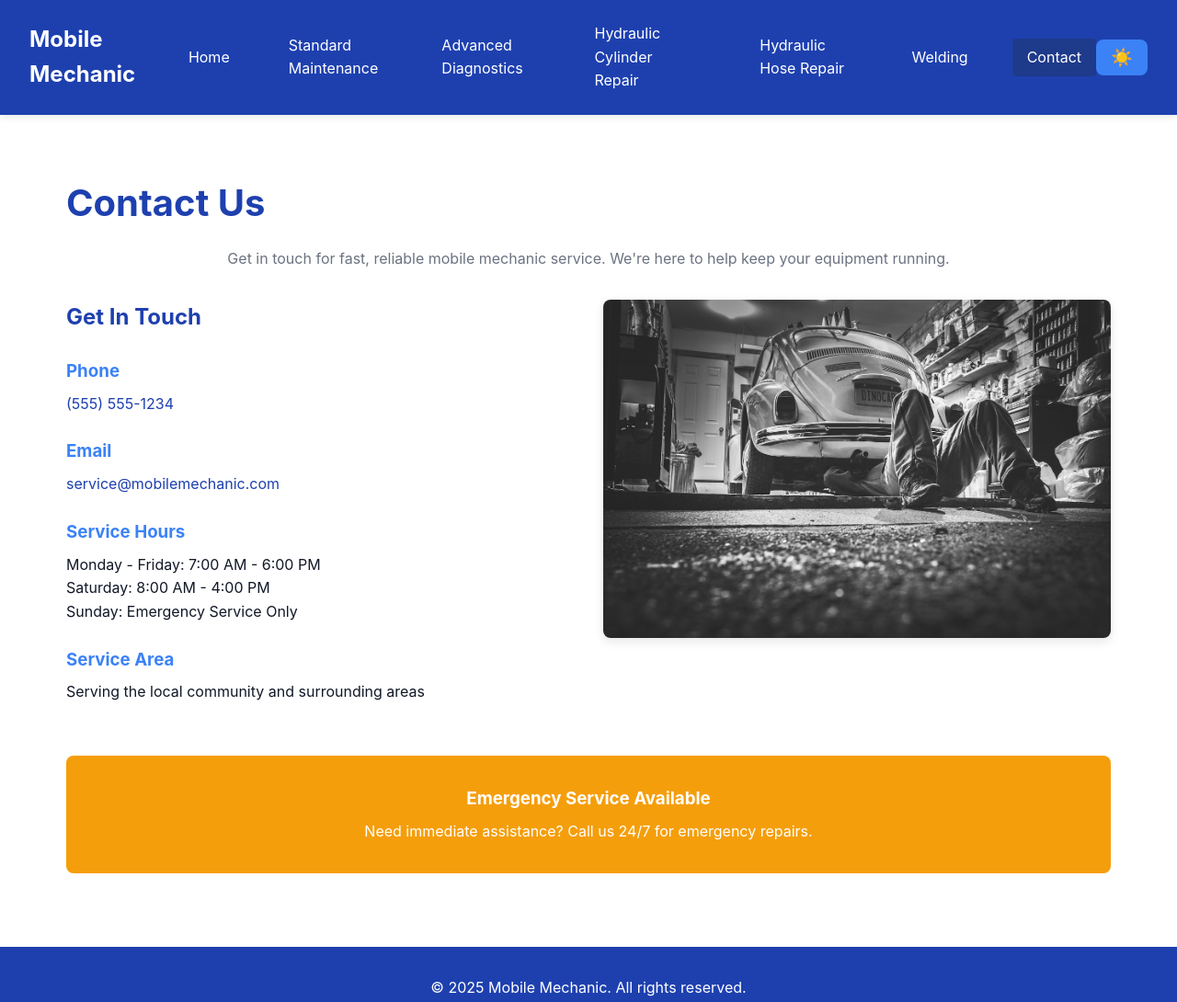
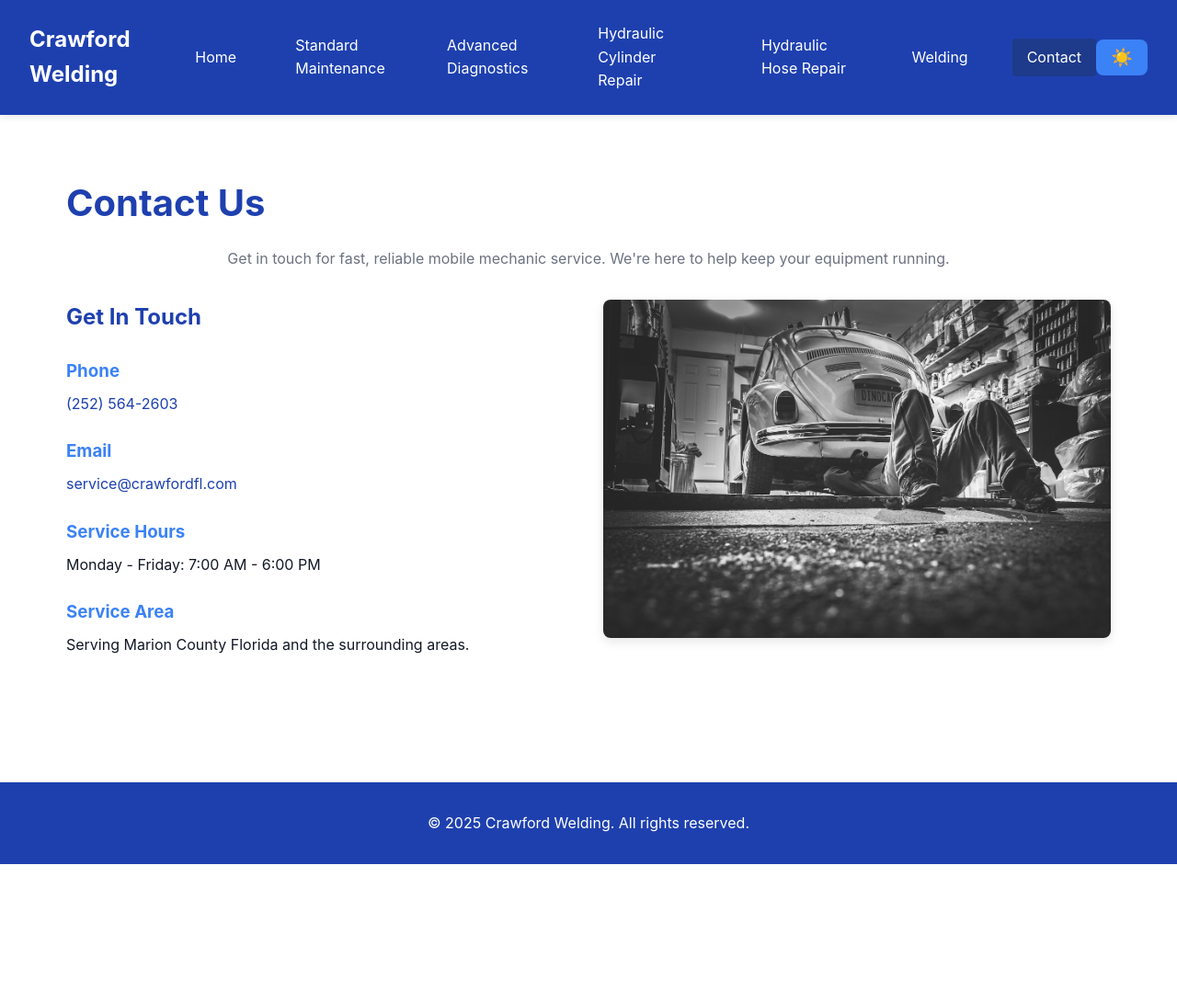
Before and after one commit to pogopolice/MobileMechanicCDK, a website: page website/contact.html in a window 1280 px wide. Shown: the whole page at 92% size. After the commit the page ends 940 px from the top, so only its background shows below. Drawn offline with Linux system fonts and the light colour scheme.

Commit message:
Web page content
use correct business name

use correct contact information

```diff
--- a/website/contact.html
+++ b/website/contact.html
@@ -3,13 +3,13 @@
 <head>
     <meta charset="UTF-8">
     <meta name="viewport" content="width=device-width, initial-scale=1.0">
-    <title>Contact Us - Mobile Mechanic</title>
+    <title>Contact Us - Crawford Welding</title>
     <link rel="stylesheet" href="assets/styles.css">
 </head>
 <body>
     <header>
         <nav class="navbar">
-            <div class="nav-brand">Mobile Mechanic</div>
+            <div class="nav-brand">Crawford Welding</div>
             <button class="hamburger" id="hamburger" aria-label="Toggle menu">
                 <span></span>
                 <span></span>
@@ -40,21 +40,19 @@
                     <h2>Get In Touch</h2>
                     <div class="contact-item">
                         <h3>Phone</h3>
-                        <p><a href="tel:+15555551234">(555) 555-1234</a></p>
+                        <p><a href="tel:+12525642603">(252) 564-2603</a></p>
                     </div>
                     <div class="contact-item">
                         <h3>Email</h3>
-                        <p><a href="mailto:service@mobilemechanic.com">service@mobilemechanic.com</a></p>
+                        <p><a href="mailto:service@crawfordfl.com">service@crawfordfl.com</a></p>
                     </div>
                     <div class="contact-item">
                         <h3>Service Hours</h3>
                         <p>Monday - Friday: 7:00 AM - 6:00 PM</p>
-                        <p>Saturday: 8:00 AM - 4:00 PM</p>
-                        <p>Sunday: Emergency Service Only</p>
                     </div>
                     <div class="contact-item">
                         <h3>Service Area</h3>
-                        <p>Serving the local community and surrounding areas</p>
+                        <p>Serving Marion County Florida and the surrounding areas.</p>
                     </div>
                 </div>
 
@@ -62,16 +60,17 @@
                     <img src="images/contact.jpg" alt="Contact mobile mechanic service">
                 </div>
             </div>
-
-            <div class="emergency-notice">
+<!--
+               <div class="emergency-notice">
                 <h3>Emergency Service Available</h3>
                 <p>Need immediate assistance? Call us 24/7 for emergency repairs.</p>
-            </div>
+               </div>
+//-->
         </section>
     </main>
 
     <footer>
-        <p>&copy; 2025 Mobile Mechanic. All rights reserved.</p>
+        <p>&copy; 2025 Crawford Welding. All rights reserved.</p>
     </footer>
 
     <script src="assets/script.js"></script>
```
Also changed, not shown: website/diagnostics.html (+3 -3 lines), website/hydraulic-cylinder.html (+3 -3 lines), website/hydraulic-hose.html (+3 -3 lines), website/index.html (+3 -3 lines), website/maintenance.html (+3 -3 lines), website/welding.html (+3 -3 lines).
